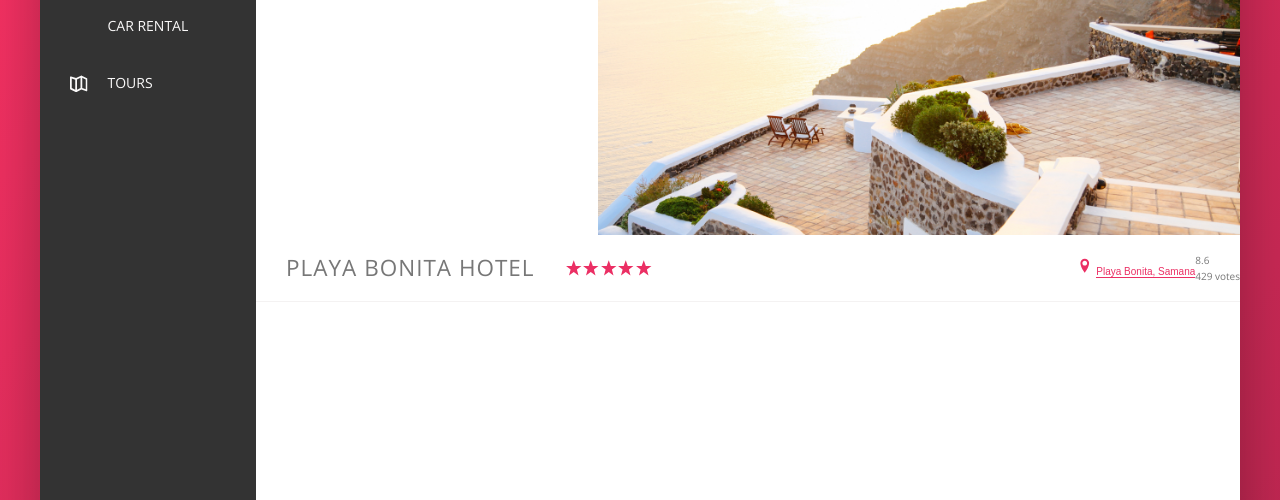
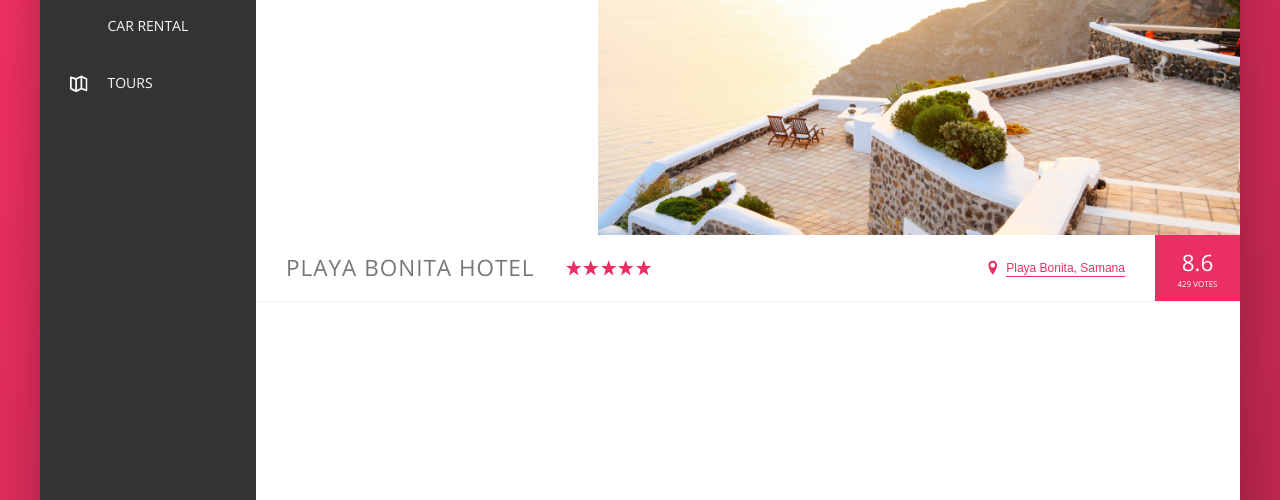
Before and after one commit to GiaEdgington/treilo-pro, a website: page index.html in a window 1280 px wide. Shown: the part 300-800 px from the top of the page. Drawn offline with nearby package versions, Linux system fonts and the light colour scheme.

Commit message:
Style location/reviews section

```diff
--- a/sass/_components.scss
+++ b/sass/_components.scss
@@ -239,19 +239,37 @@
     }
 
     &__location {
+        font-size: 1.2rem;
+        display: flex;
+        vertical-align: center;
+    }
 
+    &__icon-location {
+        margin-right: .5rem;
     }
 
     &__rating {
+        background-color: var(--color-primary);
+        margin-left: 3rem;
+        color: #fff;
+        padding: 0 2.25rem;
+        align-self: stretch; //occupy all space available
 
+        display: flex;
+        flex-direction: column;
+        align-items: center;
+        justify-content: center;
     }
 
     &__rating-average {
-
+        font-size: 2.25rem;
+        font-weight: 300;
+        margin-bottom: -3px;
     }
 
     &__rating-count {
-
+        font-size: .8rem;
+        text-transform: uppercase;
     }
 }
 
```
Also changed, not shown: css/style.css.
